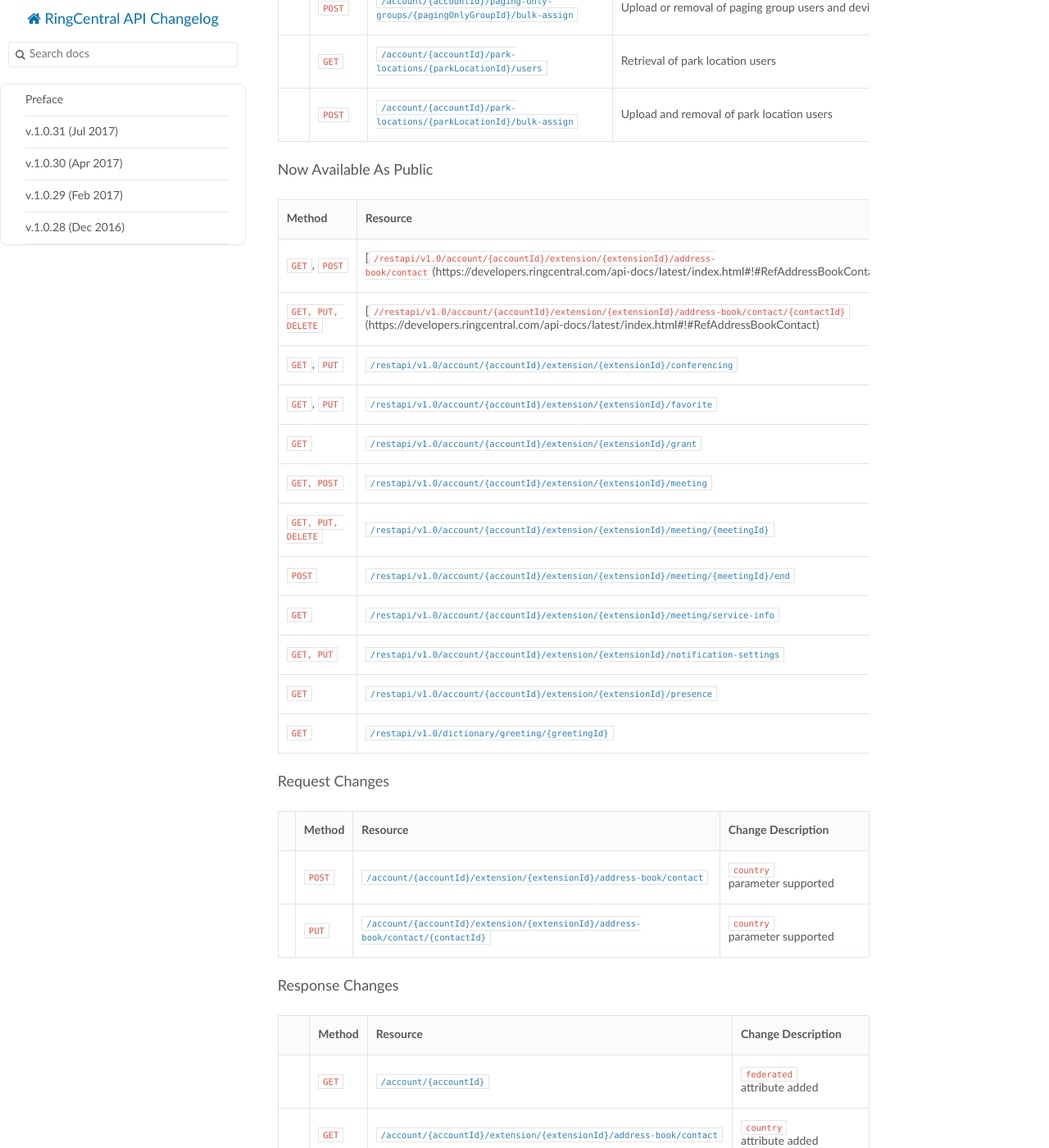
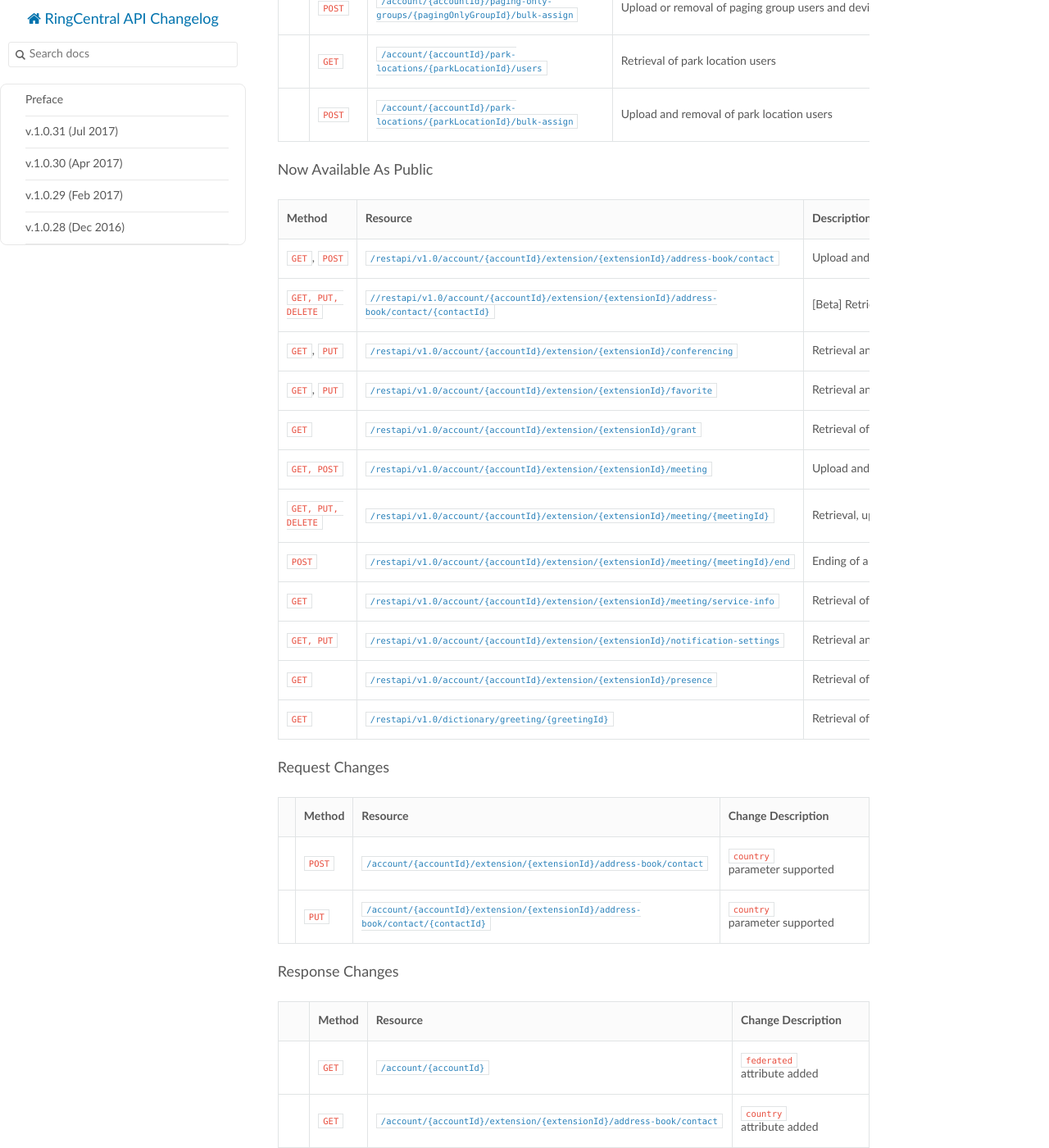
Before and after one commit to ringcentral/ringcentral-api-changelog, an MkDocs documentation site: the page built from docs/1_0_32.md, in a window 1280 px wide and 1400 px high, scrolled down 1181 px. Shown: the whole window at 82% size. Built offline with MkDocs 1.6.1, drawn with Linux system fonts in a browser that asks for light colours; nearby versions of some CDN libraries; old or Windows-style settings are respelled for this version of MkDocs.

Commit message:
Update 1_0_32.md

```diff
--- a/docs/1_0_32.md
+++ b/docs/1_0_32.md
@@ -29,8 +29,8 @@ Basepath for all URLs: `https://platform.ringcentral.com/restapi/v1.0`.
 ### Now Available As Public
 |Method|Resource|Description|
 |------|--------|-----------|
-|`GET`, `POST`|[`/restapi/v1.0/account/{accountId}/extension/{extensionId}/address-book/contact`(https://developers.ringcentral.com/api-docs/latest/index.html#!#RefAddressBookContacts.html)|Upload and retrieval of User contacts|
-|`GET, PUT, DELETE` |[`//restapi/v1.0/account/{accountId}/extension/{extensionId}/address-book/contact/{contactId}`(https://developers.ringcentral.com/api-docs/latest/index.html#!#RefAddressBookContact)|[Beta] Retrieval, update and removal of a user contact|
+|`GET`, `POST`|[`/restapi/v1.0/account/{accountId}/extension/{extensionId}/address-book/contact`](https://developers.ringcentral.com/api-docs/latest/index.html#!#RefAddressBookContacts.html)|Upload and retrieval of User contacts|
+|`GET, PUT, DELETE` |[`//restapi/v1.0/account/{accountId}/extension/{extensionId}/address-book/contact/{contactId}`](https://developers.ringcentral.com/api-docs/latest/index.html#!#RefAddressBookContact)|[Beta] Retrieval, update and removal of a user contact|
 |`GET`, `PUT`|[`/restapi/v1.0/account/{accountId}/extension/{extensionId}/conferencing`](https://developers.ringcentral.com/api-docs/latest/index.html#!#RefConferencingInfo.html)|Retrieval and update of Free Conference Calling (FCC) feature info |
 |`GET`, `PUT`|[`/restapi/v1.0/account/{accountId}/extension/{extensionId}/favorite`](https://developers.ringcentral.com/api-docs/latest/index.html#!#RefFavorites.html)|Retrieval and update of user Favorite contacts|
 |`GET`|[`/restapi/v1.0/account/{accountId}/extension/{extensionId}/grant`](https://developers.ringcentral.com/api-docs/latest/index.html#!#RefGetExtensionGrantList.html)|Retrieval of a user grant list|
```
